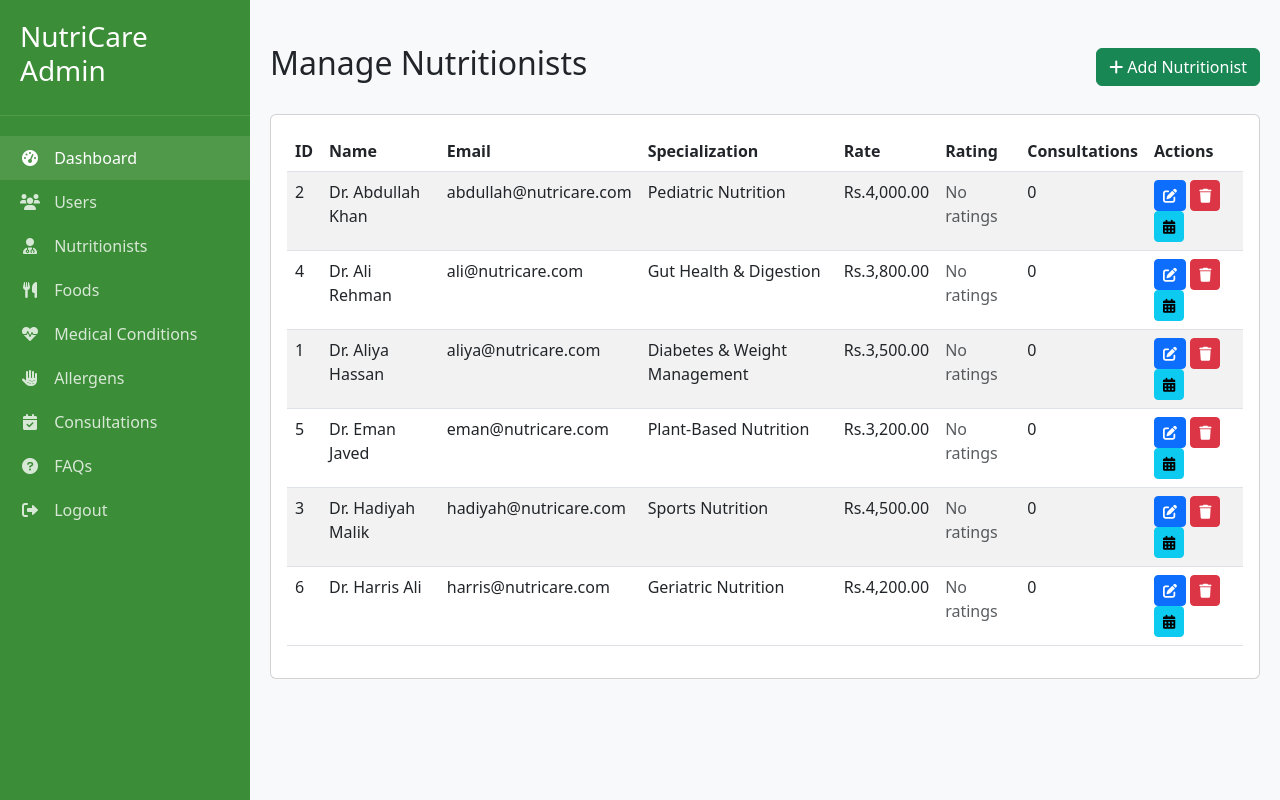
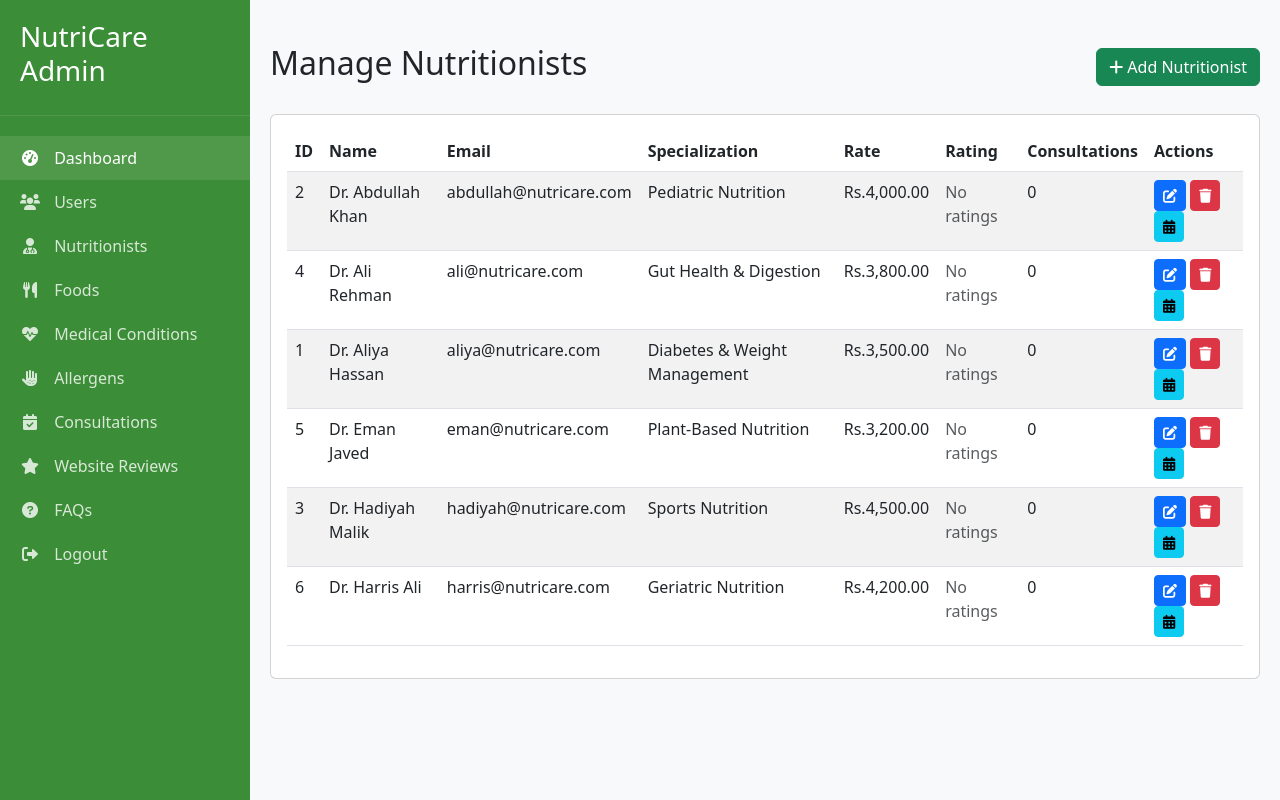
Before and after one commit to Dania-Zahid/Nutricare-, a PHP site: page /admin_nutritionists.php in a window 1280 px wide. Run offline with PHP 8.4, Linux system fonts and the light colour scheme; the visitor is signed in with stand-in values (Sample User, id 1); data comes from the database, SQL or seed files in the repository; data that the repository does not hold is empty.

Commit message:
admin_nutritionists.php

```diff
--- a/admin_nutritionists.php
+++ b/admin_nutritionists.php
@@ -138,7 +138,7 @@ $nutritionists = $conn->query("
             <a href="admin_conditions.php"><i class="fas fa-heartbeat"></i> Medical Conditions</a>
             <a href="admin_allergens.php"><i class="fas fa-allergies"></i> Allergens</a>
             <a href="admin_consultations.php"><i class="fas fa-calendar-check"></i> Consultations</a>
-
+            <a href="admin_reviews.php"><i class="fas fa-star"></i> Website Reviews</a>
             <a href="admin_faqs.php"><i class="fas fa-question-circle"></i> FAQs</a>
             <a href="admin_logout.php"><i class="fas fa-sign-out-alt"></i> Logout</a>
         </div>
```
